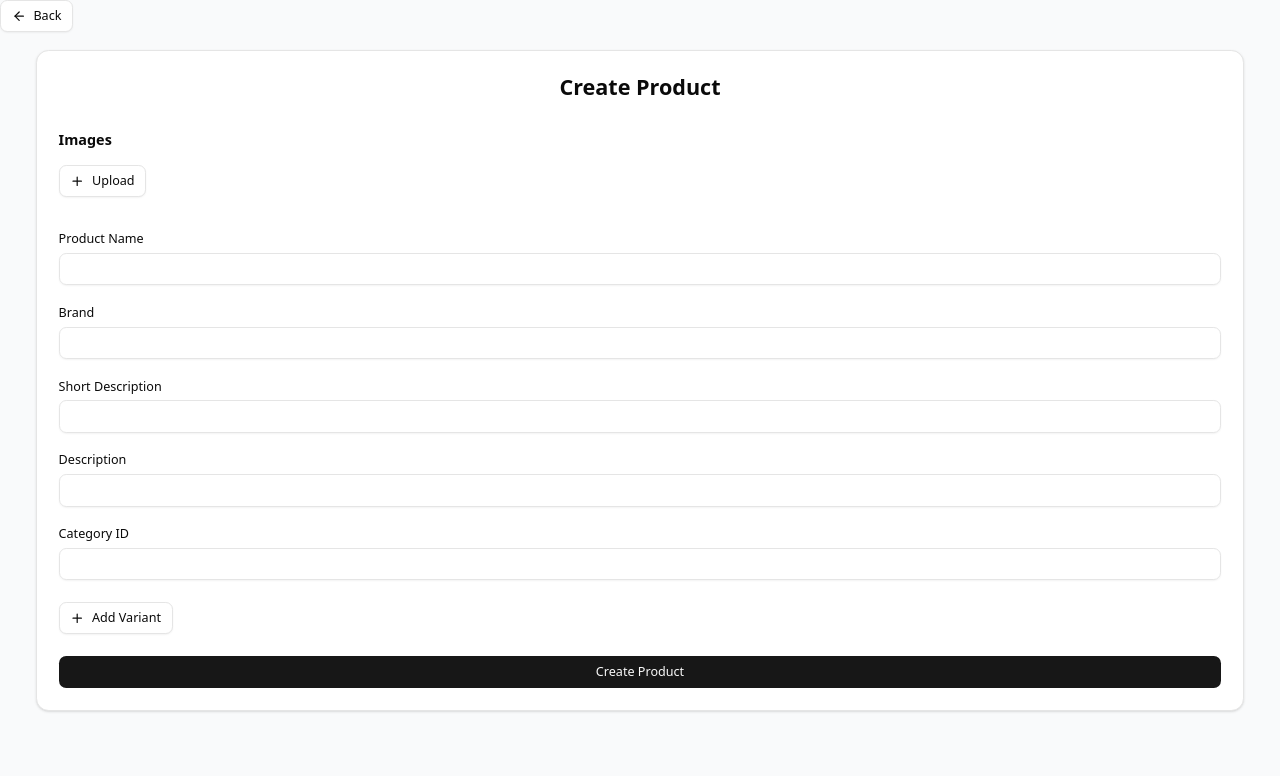
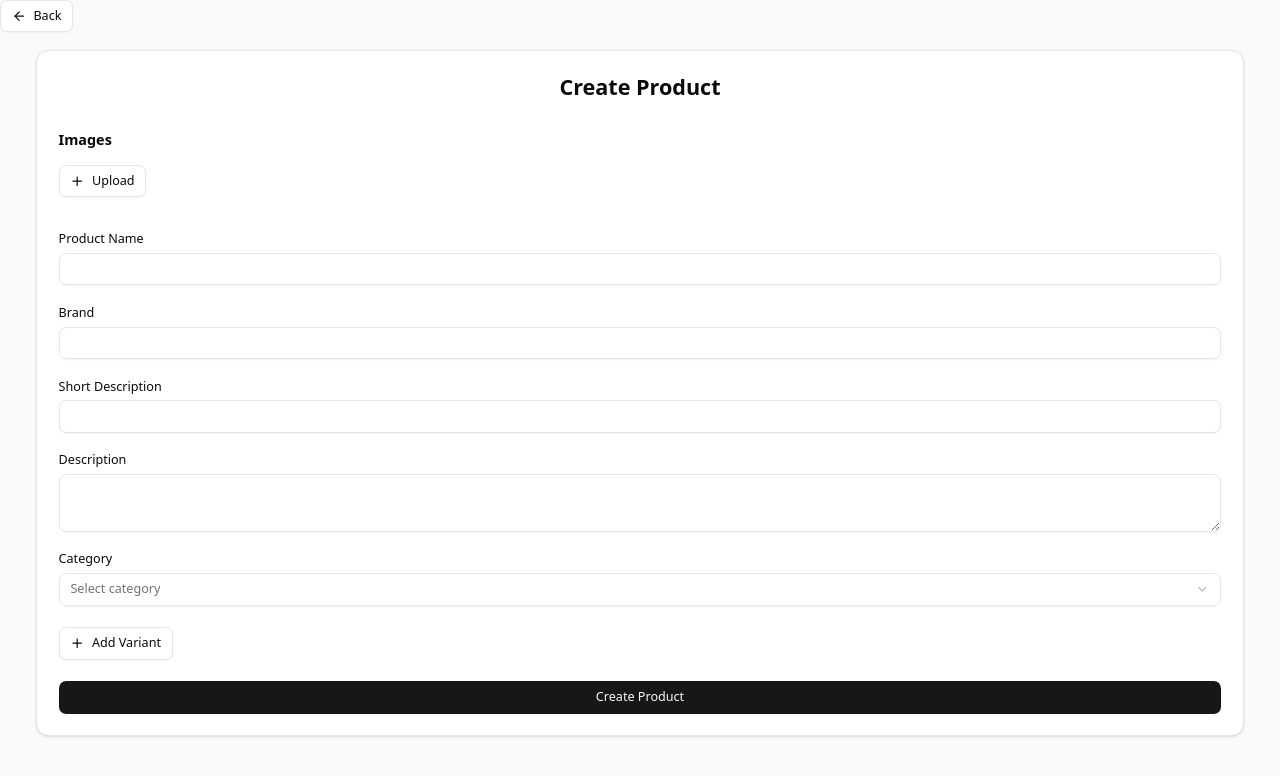
Before and after one commit to Papop-San/Managment_BuriThaiTeam, a Next.js app in the folder client/: page /stock/create in a window 1280 px wide. Shown: the top 776 px of the page. Built offline with nearby package versions, Linux system fonts and the light colour scheme.

Commit message:
feat: add Textarea component and integrate into CreateProduct form refactor: clean up unused code in DashboardPage and StockPage components

```diff
--- a/client/src/app/category/components/CreateDialog.tsx
+++ b/client/src/app/category/components/CreateDialog.tsx
@@ -19,6 +19,7 @@ import {
 } from "@/components/ui/select";
 import { Input } from "@/components/ui/input";
 import { Label } from "@/components/ui/label";
+
 
 interface Category {
   id_category: number;
--- a/client/src/app/dashboard/page.tsx
+++ b/client/src/app/dashboard/page.tsx
@@ -58,10 +58,6 @@ export default function DashboardPage() {
       setLoading(false);
     }
   };
-
-
-
-
 
   const dashboardCards = dashboardData
     ? [
--- a/client/src/app/stock/create/page.tsx
+++ b/client/src/app/stock/create/page.tsx
@@ -3,13 +3,13 @@
 import React, { useState } from "react";
 import { useRouter } from "next/navigation";
 import { useForm, SubmitHandler, useFieldArray } from "react-hook-form";
-
+import { useSearchParams } from "next/navigation";
 import { Card, CardContent, CardHeader, CardTitle } from "@/components/ui/card";
 import { Input } from "@/components/ui/input";
 import { Button } from "@/components/ui/button";
 import { FiArrowLeft, FiPlus, FiMinus, FiXCircle } from "react-icons/fi";
 import Image from "next/image";
-
+import { Textarea } from "@/components/ui/textarea";
 import {
   Form,
   FormControl,
@@ -17,14 +17,25 @@ import {
   FormItem,
   FormLabel,
 } from "@/components/ui/form";
-
+import {
+  Select,
+  SelectContent,
+  SelectItem,
+  SelectTrigger,
+  SelectValue,
+} from "@/components/ui/select";
 import { Switch } from "@/components/ui/switch";
 import { UploadedFile } from "../dtos/upload-file.dto";
 import { ProductFormValues } from "../dtos/product.dto";
 import { VariantItemProps } from "../dtos/variant.dto";
 
+interface Category {
+  id_category: number;
+  name: string;
+  parent_id: number | null;
+}
+
 /* ===================== VARIANT ITEM ===================== */
-
 const VariantItem = ({
   vIndex,
   control,
@@ -118,6 +129,11 @@ const VariantItem = ({
 export default function CreateProduct() {
   const router = useRouter();
   const [images, setImages] = useState<UploadedFile[]>([]);
+
+  // Get Params Search
+  const searchParams = useSearchParams();
+  const raw = searchParams.get("categoryData");
+  const categoryData: Category[] = raw ? (JSON.parse(raw) as Category[]) : [];
 
   const form = useForm<ProductFormValues>({
     defaultValues: {
@@ -361,7 +377,7 @@ export default function CreateProduct() {
                 <FormItem>
                   <FormLabel>Description</FormLabel>
                   <FormControl>
-                    <Input {...field} />
+                    <Textarea {...field} />
                   </FormControl>
                 </FormItem>
               )}
@@ -372,9 +388,27 @@ export default function CreateProduct() {
               name="id_category"
               render={({ field }) => (
                 <FormItem>
-                  <FormLabel>Category ID</FormLabel>
+                  <FormLabel>Category</FormLabel>
                   <FormControl>
-                    <Input {...field} />
+                    <Select
+                      value={field.value ? String(field.value) : undefined}
+                      onValueChange={(value) => field.onChange(Number(value))}
+                    >
+                      <SelectTrigger className="w-full">
+                        <SelectValue placeholder="Select category" />
+                      </SelectTrigger>
+
+                      <SelectContent>
+                        {categoryData.map((cat) => (
+                          <SelectItem
+                            key={cat.id_category}
+                            value={String(cat.id_category)}
+                          >
+                            {cat.name}
+                          </SelectItem>
+                        ))}
+                      </SelectContent>
+                    </Select>
                   </FormControl>
                 </FormItem>
               )}
@@ -383,7 +417,7 @@ export default function CreateProduct() {
             {/* ================= VARIANTS ================= */}
             {fields.map((field, vIndex) => (
               <VariantItem
-                key={field.id} // ✅ สำคัญมาก
+                key={field.id}
                 vIndex={vIndex}
                 control={control}
                 register={form.register}
--- a/client/src/app/stock/page.tsx
+++ b/client/src/app/stock/page.tsx
@@ -42,6 +42,7 @@ import {
 } from "@/types/stock";
 import Image from "next/image";
 import DeleteButton from "@/components/deleteButton";
+import { CategoryData, CategoryResponse } from "@/types/category";
 
 export default function StockPage() {
   const [sorting, setSorting] = React.useState<SortingState>([]);
@@ -49,6 +50,7 @@ export default function StockPage() {
     useState<StockPagination | null>(null);
 
   const [stockRows, setStockRows] = useState<StockRow[]>([]);
+  const [categoryData, setCategoryData] = useState<CategoryData[]>([]);
 
   const [loading, setLoading] = useState(true);
   const [search, setSearch] = useState("");
@@ -61,18 +63,28 @@ export default function StockPage() {
     setError("");
 
     try {
-      const res = await fetch(
-        `${process.env.NEXT_PUBLIC_API_URL}/products/stocks?page=${page}&limit=${limit}&search=${search}`,
-        { method: "GET", credentials: "include" }
-      );
+      const [resStock, resCategory] = await Promise.all([
+        fetch(
+          `${process.env.NEXT_PUBLIC_API_URL}/products/stocks?page=${page}&limit=${limit}&search=${search}`,
+          { method: "GET", credentials: "include" }
+        ),
+        fetch(
+          `${process.env.NEXT_PUBLIC_API_URL}/category?page=${page}&limit=${limit}&search=${search}`,
+          {
+            credentials: "include",
+            headers: { "Content-Type": "application/json" },
+          }
+        ),
+      ]);
 
-      const result: StockResponse = await res.json();
+      const resultStock: StockResponse = await resStock.json();
+      const resultCategory: CategoryResponse = await resCategory.json();
 
-      if (!res.ok) {
-        throw new Error(result.status || "Fetch error");
+      if (!resStock.ok || !resultCategory) {
+        throw new Error(resultStock.status || "Fetch error");
       }
 
-      const flatRows: StockRow[] = result.data.data.flatMap((product) => {
+      const flatRows: StockRow[] = resultStock.data.data.flatMap((product) => {
         if (!product.variants || product.variants.length === 0) return [];
 
         return product.variants.flatMap((variant) => {
@@ -96,8 +108,9 @@ export default function StockPage() {
         });
       });
 
-      setStockPagination(result.data);
+      setStockPagination(resultStock.data);
       setStockRows(flatRows);
+      setCategoryData(resultCategory.data.data);
     } catch (err) {
       console.error(err);
       setError("Loading failed");
@@ -322,10 +335,13 @@ export default function StockPage() {
                 />
               </div>
               <div className="flex flex-wrap items-center gap-5 md:flex-row">
-                <Link href="/stock/create">
-                  <Button className="cursor-pointer hover:text-black hover:bg-white border border-black">
-                    Create
-                  </Button>
+                <Link
+                  href={{
+                    pathname: "/stock/create",
+                    query: { categoryData: JSON.stringify(categoryData) },
+                  }}
+                >
+                  <Button>Create</Button>
                 </Link>
                 <DeleteButton
                   endpoint="products/inventories"
--- /dev/null
+++ b/client/src/components/ui/textarea.tsx
@@ -0,0 +1,18 @@
+import * as React from "react"
+
+import { cn } from "@/lib/utils"
+
+function Textarea({ className, ...props }: React.ComponentProps<"textarea">) {
+  return (
+    <textarea
+      data-slot="textarea"
+      className={cn(
+        "border-input placeholder:text-muted-foreground focus-visible:border-ring focus-visible:ring-ring/50 aria-invalid:ring-destructive/20 dark:aria-invalid:ring-destructive/40 aria-invalid:border-destructive dark:bg-input/30 flex field-sizing-content min-h-16 w-full rounded-md border bg-transparent px-3 py-2 text-base shadow-xs transition-[color,box-shadow] outline-none focus-visible:ring-[3px] disabled:cursor-not-allowed disabled:opacity-50 md:text-sm",
+        className
+      )}
+      {...props}
+    />
+  )
+}
+
+export { Textarea }
```
